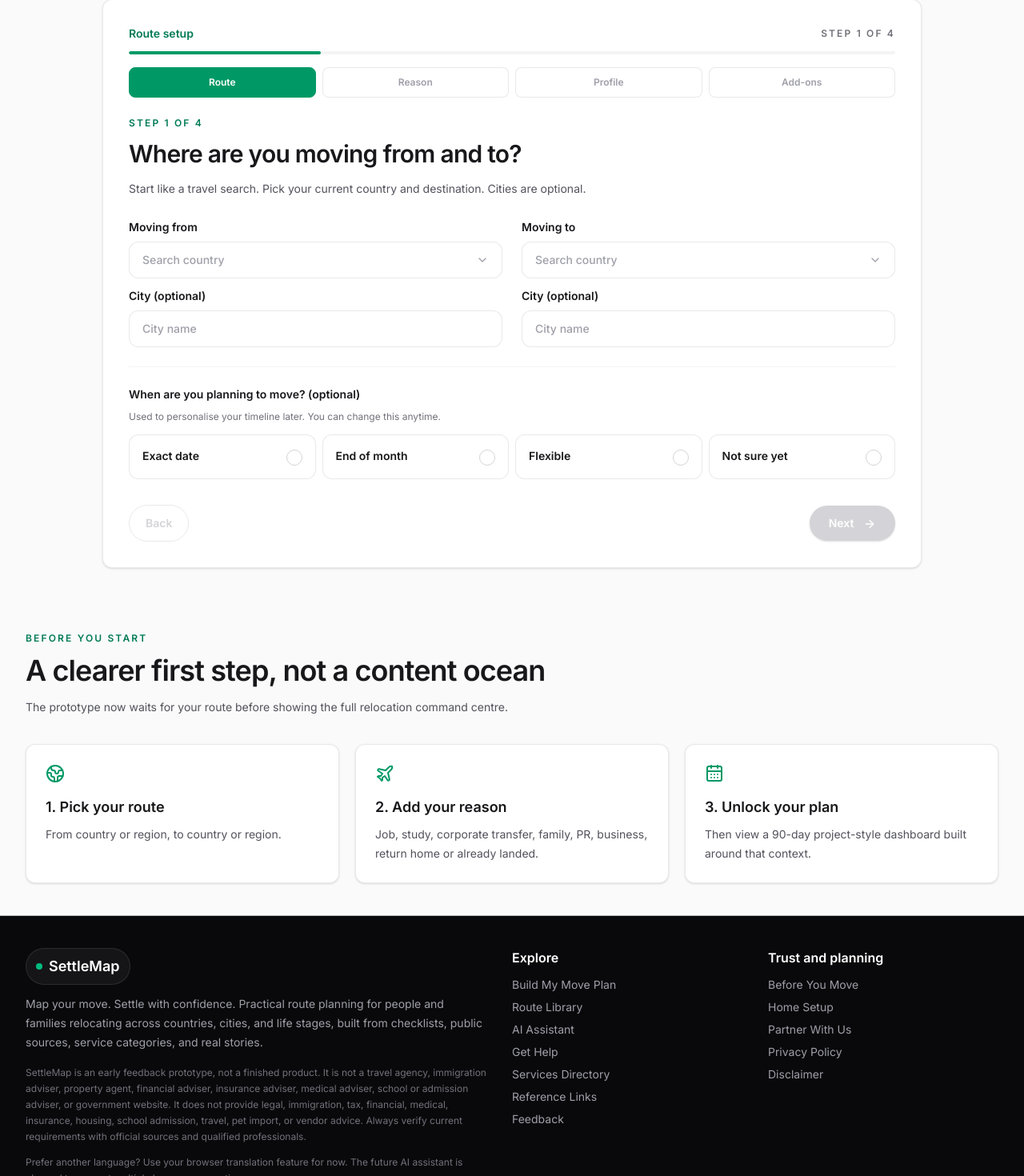
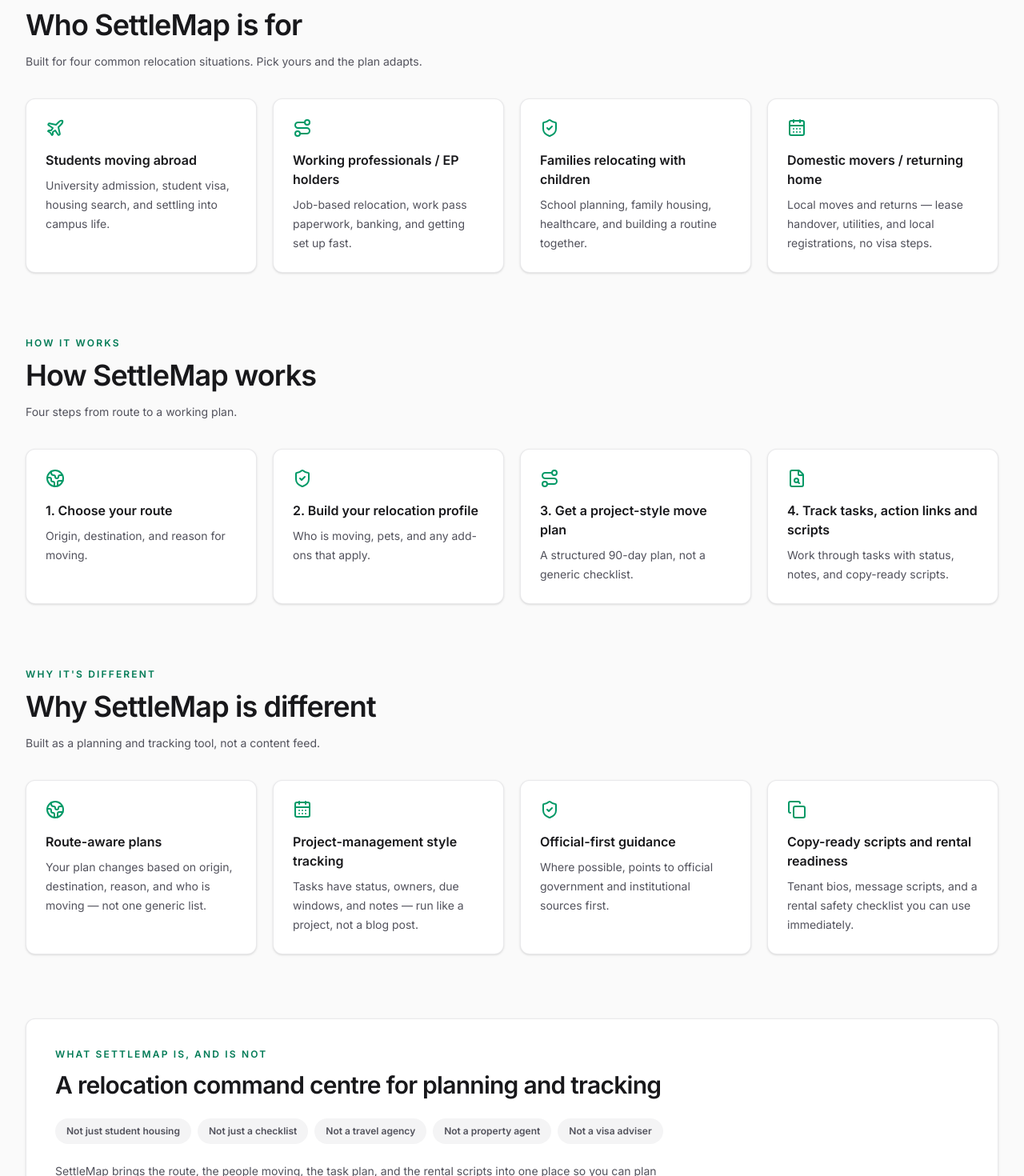
Before and after one commit to salestradzlah-code/videshflow-demo, a Next.js app: page / in a window 1280 px wide. Shown: the part 833-2303 px from the top of the page at 80% size. Built offline with nearby package versions, Linux system fonts and the light colour scheme.

Commit message:
V10.3 senior demo and business readiness polish

```diff
--- a/src/components/Footer.tsx
+++ b/src/components/Footer.tsx
@@ -48,7 +48,7 @@
               </Link>
             ))}
             <a href={TALLY_FORM_URL} target="_blank" rel="noopener noreferrer" className="hover:text-white">
-              Feedback
+              Help shape SettleMap
             </a>
           </div>
         </div>
--- a/src/components/settlemap/RouteWizard.tsx
+++ b/src/components/settlemap/RouteWizard.tsx
@@ -7,7 +7,7 @@
 import { buildTimeline, calculateProgress } from "@/lib/relocationTimeline";
 import { buildProjectScripts, type TaskStatus } from "@/lib/projectPlan";
 import { ProjectPlanBoard } from "@/components/settlemap/ProjectPlanBoard";
-import { DISCLAIMER_SHORT } from "@/lib/constants";
+import { DISCLAIMER_SHORT, TALLY_FORM_URL } from "@/lib/constants";
 import { SearchableSelect } from "@/components/ui/SearchableSelect";
 import { ChoiceCard } from "@/components/ui/ChoiceCard";
 import { StepProgress } from "@/components/ui/StepProgress";
@@ -525,6 +525,10 @@
   return (
     <div className="min-h-screen bg-zinc-50 text-zinc-900">
       <Hero />
+      <WhoItsForSection />
+      <HowItWorksSection />
+      <WhyDifferentSection />
+      <PositioningSection />
 
       {showSavedBanner && savedPlan && (
         <div className="px-4 sm:px-6 lg:px-8">
@@ -736,6 +740,9 @@
 
       {!showDashboard && <PreSelectionGuide />}
 
+      <FutureBusinessModelSection />
+      <FeedbackCtaSection />
+
       {showDashboard && origin && destination && reason && profile && (
         <>
           <Dashboard origin={origin} destination={destination} reason={reason} profile={profile} progress={progress} completed={completedIds.length} total={timeline.length} routeLabel={routeLabel} isDomestic={isDomestic} moveDateType={selection.moveDateType} moveDateValue={selection.moveDateValue} />
@@ -814,6 +821,174 @@
               <p className="mt-2 text-sm font-semibold text-zinc-900">{stat.value}</p>
             </div>
           ))}
+        </div>
+      </div>
+    </section>
+  );
+}
+
+function WhoItsForSection() {
+  const audiences = [
+    { title: "Students moving abroad", desc: "University admission, student visa, housing search, and settling into campus life.", icon: Plane },
+    { title: "Working professionals / EP holders", desc: "Job-based relocation, work pass paperwork, banking, and getting set up fast.", icon: Route },
+    { title: "Families relocating with children", desc: "School planning, family housing, healthcare, and building a routine together.", icon: ShieldCheck },
+    { title: "Domestic movers / returning home", desc: "Local moves and returns — lease handover, utilities, and local registrations, no visa steps.", icon: CalendarDays },
+  ];
+
+  return (
+    <section className="px-4 py-10 sm:px-6 lg:px-8">
+      <div className="mx-auto max-w-7xl">
+        <SectionHeader eyebrow="Who it's for" title="Who SettleMap is for" description="Built for four common relocation situations. Pick yours and the plan adapts." />
+        <div className="mt-8 grid gap-5 sm:grid-cols-2 lg:grid-cols-4">
+          {audiences.map((item) => (
+            <div key={item.title} className="rounded-xl border border-zinc-200/80 bg-white p-6 shadow-sm transition-all duration-200 ease-in-out hover:border-zinc-300">
+              <item.icon className="h-6 w-6 text-emerald-600" />
+              <h3 className="mt-4 text-base font-semibold text-zinc-900">{item.title}</h3>
+              <p className="mt-2 text-sm leading-6 text-zinc-600">{item.desc}</p>
+            </div>
+          ))}
+        </div>
+      </div>
+    </section>
+  );
+}
+
+function HowItWorksSection() {
+  const steps = [
+    { title: "1. Choose your route", desc: "Origin, destination, and reason for moving.", icon: Globe2 },
+    { title: "2. Build your relocation profile", desc: "Who is moving, pets, and any add-ons that apply.", icon: ShieldCheck },
+    { title: "3. Get a project-style move plan", desc: "A structured 90-day plan, not a generic checklist.", icon: Route },
+    { title: "4. Track tasks, action links and scripts", desc: "Work through tasks with status, notes, and copy-ready scripts.", icon: FileSearch },
+  ];
+
+  return (
+    <section className="px-4 py-10 sm:px-6 lg:px-8">
+      <div className="mx-auto max-w-7xl">
+        <SectionHeader eyebrow="How it works" title="How SettleMap works" description="Four steps from route to a working plan." />
+        <div className="mt-8 grid gap-5 sm:grid-cols-2 lg:grid-cols-4">
+          {steps.map((step) => (
+            <div key={step.title} className="rounded-xl border border-zinc-200/80 bg-white p-6 shadow-sm transition-all duration-200 ease-in-out hover:border-zinc-300">
+              <step.icon className="h-6 w-6 text-emerald-600" />
+              <h3 className="mt-4 text-base font-semibold text-zinc-900">{step.title}</h3>
+              <p className="mt-2 text-sm leading-6 text-zinc-600">{step.desc}</p>
+            </div>
+          ))}
+        </div>
+      </div>
+    </section>
+  );
+}
+
+function WhyDifferentSection() {
+  const points = [
+    { title: "Route-aware plans", desc: "Your plan changes based on origin, destination, reason, and who is moving — not one generic list.", icon: Globe2 },
+    { title: "Project-management style tracking", desc: "Tasks have status, owners, due windows, and notes — run like a project, not a blog post.", icon: CalendarDays },
+    { title: "Official-first guidance", desc: "Where possible, points to official government and institutional sources first.", icon: ShieldCheck },
+    { title: "Copy-ready scripts and rental readiness", desc: "Tenant bios, message scripts, and a rental safety checklist you can use immediately.", icon: Copy },
+  ];
+
+  return (
+    <section className="px-4 py-10 sm:px-6 lg:px-8">
+      <div className="mx-auto max-w-7xl">
+        <SectionHeader eyebrow="Why it's different" title="Why SettleMap is different" description="Built as a planning and tracking tool, not a content feed." />
+        <div className="mt-8 grid gap-5 sm:grid-cols-2 lg:grid-cols-4">
+          {points.map((point) => (
+            <div key={point.title} className="rounded-xl border border-zinc-200/80 bg-white p-6 shadow-sm transition-all duration-200 ease-in-out hover:border-zinc-300">
+              <point.icon className="h-6 w-6 text-emerald-600" />
+              <h3 className="mt-4 text-base font-semibold text-zinc-900">{point.title}</h3>
+              <p className="mt-2 text-sm leading-6 text-zinc-600">{point.desc}</p>
+            </div>
+          ))}
+        </div>
+      </div>
+    </section>
+  );
+}
+
+function PositioningSection() {
+  const notPoints = ["Not just student housing", "Not just a checklist", "Not a travel agency", "Not a property agent", "Not a visa adviser"];
+
+  return (
+    <section className="px-4 py-10 sm:px-6 lg:px-8">
+      <div className="mx-auto max-w-7xl rounded-xl border border-zinc-200/80 bg-white p-7 shadow-sm sm:p-9">
+        <p className="text-xs font-semibold uppercase tracking-[0.18em] text-emerald-700">What SettleMap is, and is not</p>
+        <h2 className="mt-3 text-2xl font-semibold tracking-tight text-zinc-900 sm:text-3xl">A relocation command centre for planning and tracking</h2>
+        <div className="mt-6 flex flex-wrap gap-2">
+          {notPoints.map((point) => (
+            <span key={point} className="rounded-full bg-zinc-100 px-3.5 py-2 text-xs font-semibold text-zinc-600">{point}</span>
+          ))}
+        </div>
+        <p className="mt-5 max-w-3xl text-sm leading-7 text-zinc-600">
+          SettleMap brings the route, the people moving, the task plan, and the rental scripts into one place so you can plan and track a move — instead of piecing it together across forums, PDFs, and group chats.
+        </p>
+      </div>
+    </section>
+  );
+}
+
+function FutureBusinessModelSection() {
+  const items = [
+    "Affiliate or action links to relevant services",
+    "Partner leads for vetted relocation service providers",
+    "Paid, personalised relocation plans",
+    "Concierge support for hands-on help",
+    "B2B relocation packs for employers and agencies",
+  ];
+
+  return (
+    <section className="px-4 py-10 sm:px-6 lg:px-8">
+      <div className="mx-auto max-w-7xl rounded-xl border border-dashed border-zinc-300 bg-zinc-50 p-7 sm:p-9">
+        <p className="text-xs font-semibold uppercase tracking-[0.18em] text-zinc-500">Future business model — not active today</p>
+        <h2 className="mt-3 text-2xl font-semibold tracking-tight text-zinc-900 sm:text-3xl">Ways SettleMap could grow into a paid product</h2>
+        <p className="mt-3 max-w-3xl text-sm leading-7 text-zinc-600">
+          None of the items below are live yet. SettleMap does not currently have paid plans, partnerships, or official endorsements of any kind.
+        </p>
+        <ul className="mt-6 grid gap-3 sm:grid-cols-2">
+          {items.map((item) => (
+            <li key={item} className="flex items-start gap-2 rounded-xl bg-white p-4 text-sm leading-6 text-zinc-700 shadow-sm">
+              <CheckCircle2 className="mt-0.5 h-4 w-4 shrink-0 text-zinc-400" />
+              {item}
+            </li>
+          ))}
+        </ul>
+      </div>
+    </section>
+  );
+}
+
+function FeedbackCtaSection() {
+  const questions = [
+    "Which route are you planning?",
+    "Are you a student, working professional, family with children, or domestic mover?",
+    "What task is most painful in this process?",
+    "Would you pay for a personalised plan?",
+    "Would you want concierge help?",
+  ];
+
+  return (
+    <section className="px-4 py-10 sm:px-6 lg:px-8">
+      <div className="mx-auto max-w-7xl rounded-xl bg-emerald-600 p-7 text-white shadow-sm sm:p-9">
+        <div className="grid gap-8 lg:grid-cols-[1fr_0.9fr] lg:items-center">
+          <div>
+            <p className="text-xs font-semibold uppercase tracking-[0.18em] text-emerald-100">Early feedback demo</p>
+            <h2 className="mt-3 text-3xl font-semibold tracking-tight sm:text-4xl">Help shape SettleMap</h2>
+            <p className="mt-4 max-w-2xl text-sm leading-7 text-emerald-50">
+              This is an early prototype. Your answers directly shape what gets built next.
+            </p>
+            <a
+              href={TALLY_FORM_URL}
+              target="_blank"
+              rel="noopener noreferrer"
+              className="mt-6 inline-flex items-center rounded-full bg-white px-6 py-3 text-sm font-semibold text-emerald-700 shadow-sm transition-all duration-200 ease-in-out hover:bg-emerald-50"
+            >
+              Share feedback <ArrowRight className="ml-2 h-4 w-4" />
+            </a>
+          </div>
+          <ul className="space-y-2">
+            {questions.map((question) => (
+              <li key={question} className="rounded-xl bg-white/10 p-3.5 text-sm leading-6 text-emerald-50">{question}</li>
+            ))}
+          </ul>
         </div>
       </div>
     </section>
```
Also changed, not shown: src/app/share-story/ShareStoryClient.tsx (+6 -8 lines).
